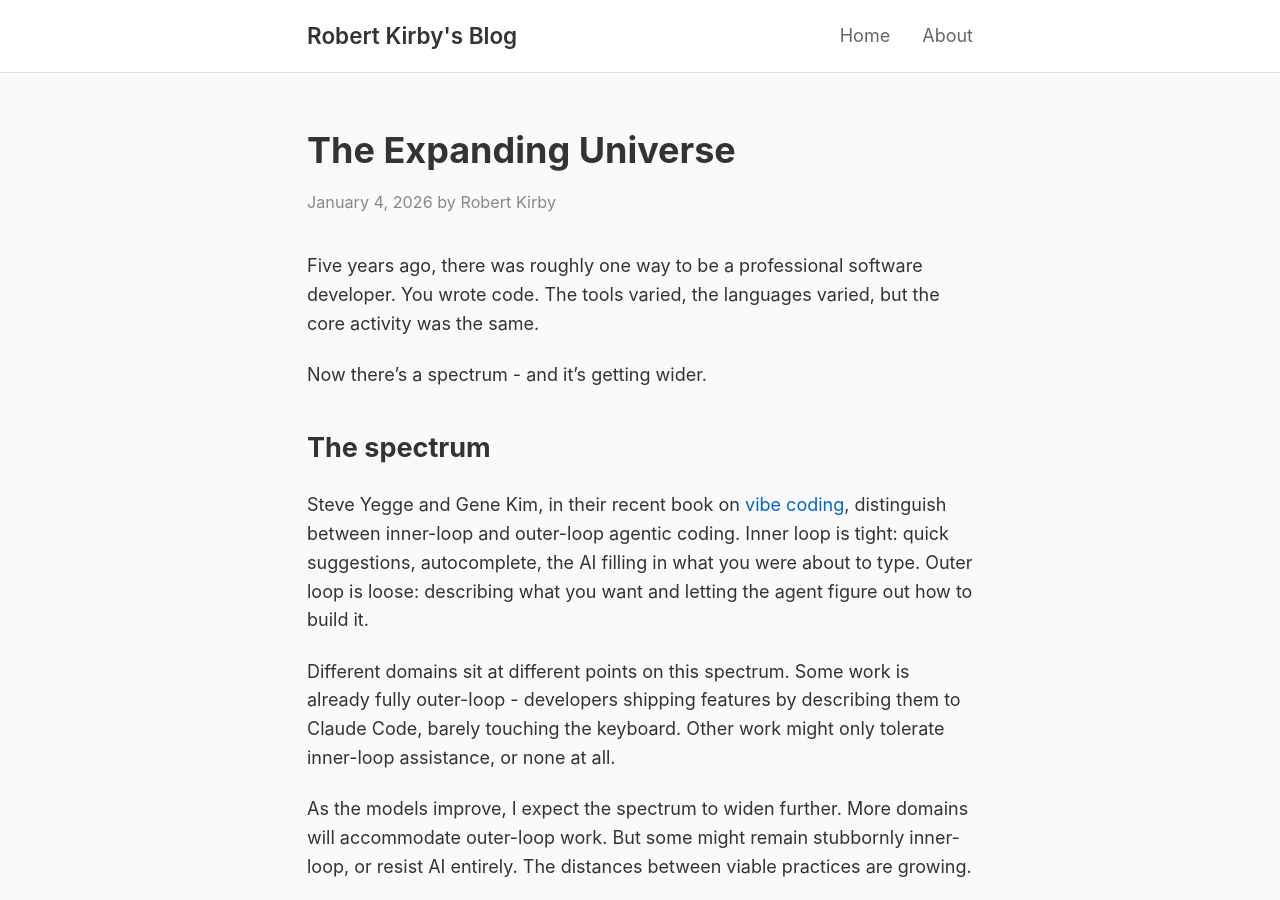
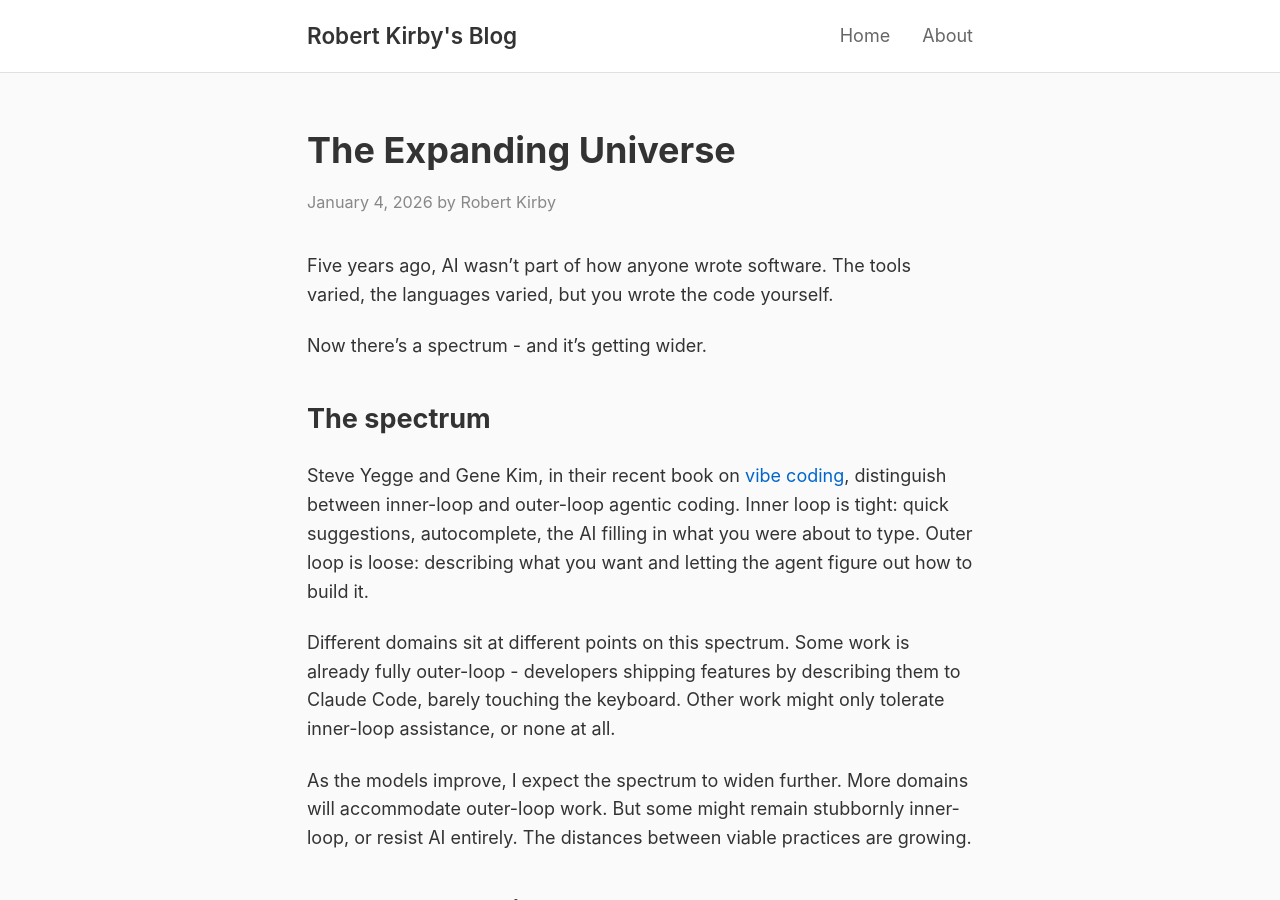
Before and after one commit to rob137/rob137.github.io, a Jekyll site: the page built from _posts/2026-01-04-the-expanding-universe.md, in a window 1280 px wide and 900 px high. Built offline with Jekyll 4.4.1, drawn with Linux system fonts in a browser that asks for light colours.

Commit message:
Fix opening - AI wasn't part of coding, not "one way"
🤖 Generated with [Claude Code](https://claude.com/claude-code)

Co-Authored-By: Claude Opus 4.5 <noreply@anthropic.com>

```diff
--- a/_posts/2026-01-04-the-expanding-universe.md
+++ b/_posts/2026-01-04-the-expanding-universe.md
@@ -6,7 +6,7 @@ tags: [ai, coding, domains, spectrum]
 excerpt: "The spectrum of viable workflows is widening. Some domains will be fully automated. Others might never accommodate AI at all."
 ---
 
-Five years ago, there was roughly one way to be a professional software developer. You wrote code. The tools varied, the languages varied, but the core activity was the same.
+Five years ago, AI wasn't part of how anyone wrote software. The tools varied, the languages varied, but you wrote the code yourself.
 
 Now there's a spectrum - and it's getting wider.
 
```
